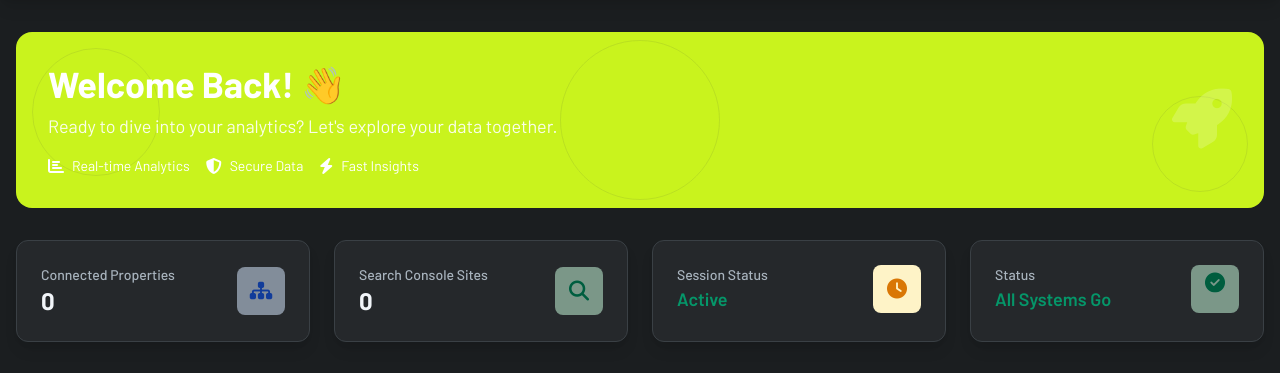
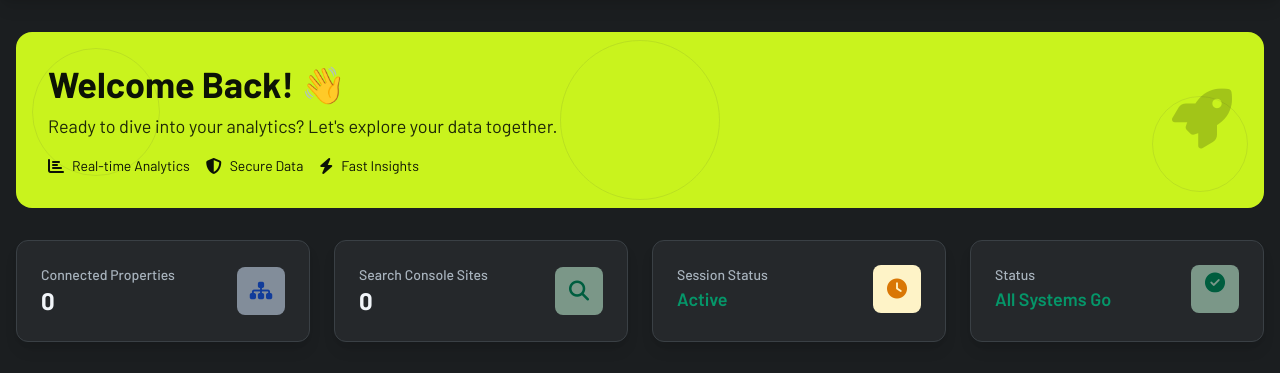
Before and after one commit to Digirocket-Technologies-Pvt-Ltd/ReportingApp, a Flask app: template templates/dashboard.html in a window 1280 px wide. Shown: the part 92-465 px from the top of the page. Run offline with Flask 3, Linux system fonts and the light colour scheme; the template is opened without the code that fills it, so the values that code supplies are empty.

Commit message:
Dashboard welcome banner: restore dark text on solid #C9F31D
The lime gradient classes also forced dark text (#0c1206) via
brand-theme.css; removing them flipped text to white. Set the text
color back to #0c1206 explicitly so only the background changed.

Co-Authored-By: Claude Opus 4.7 (1M context) <noreply@anthropic.com>

```diff
--- a/templates/dashboard.html
+++ b/templates/dashboard.html
@@ -376,7 +376,7 @@
     <div class="max-w-7xl mx-auto px-4 py-8">
         <!-- Welcome Section -->
         <div class="mb-8">
-            <div class="rounded-2xl p-8 text-white relative overflow-hidden" style="background: #C9F31D;">
+            <div class="rounded-2xl p-8 relative overflow-hidden" style="background: #C9F31D; color: #0c1206;">
                 <!-- Background Pattern -->
                 <div class="absolute inset-0 opacity-10">
                     <div class="absolute top-4 left-4 w-32 h-32 border border-white rounded-full"></div>
```
